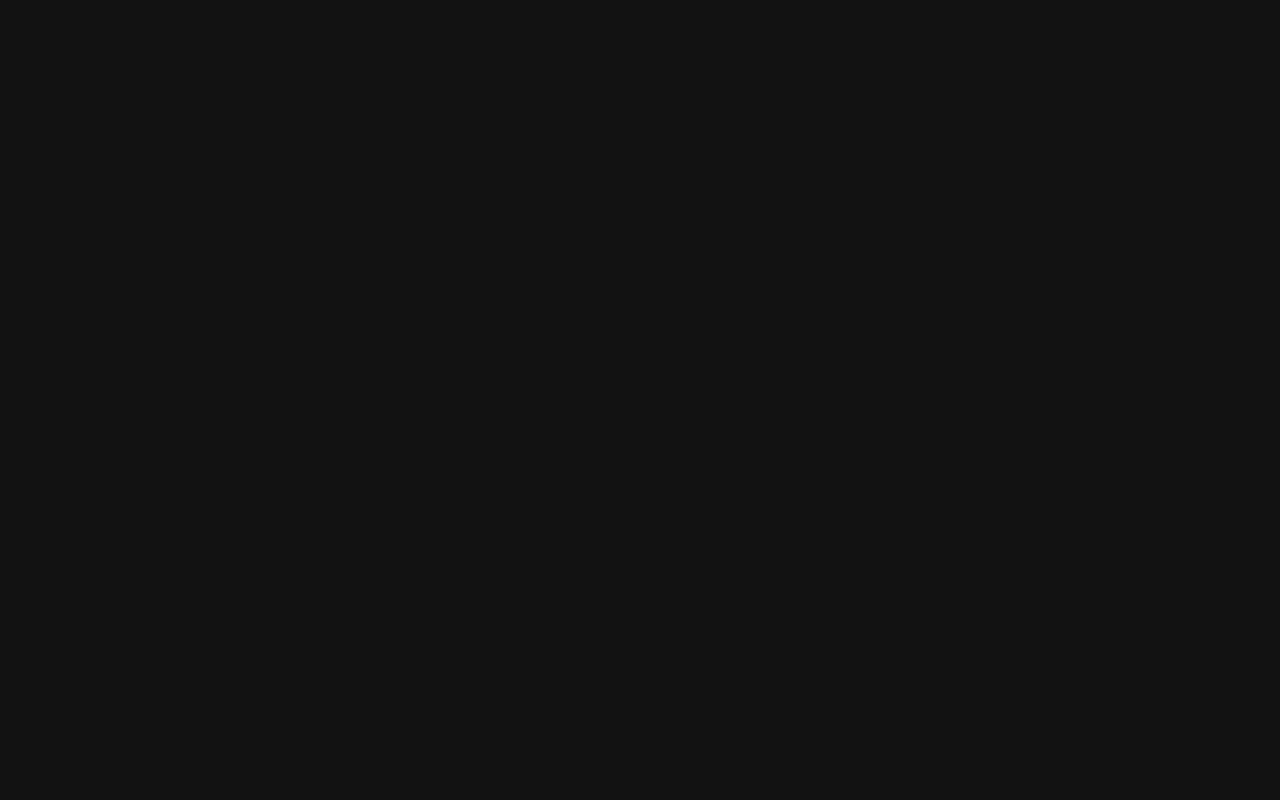
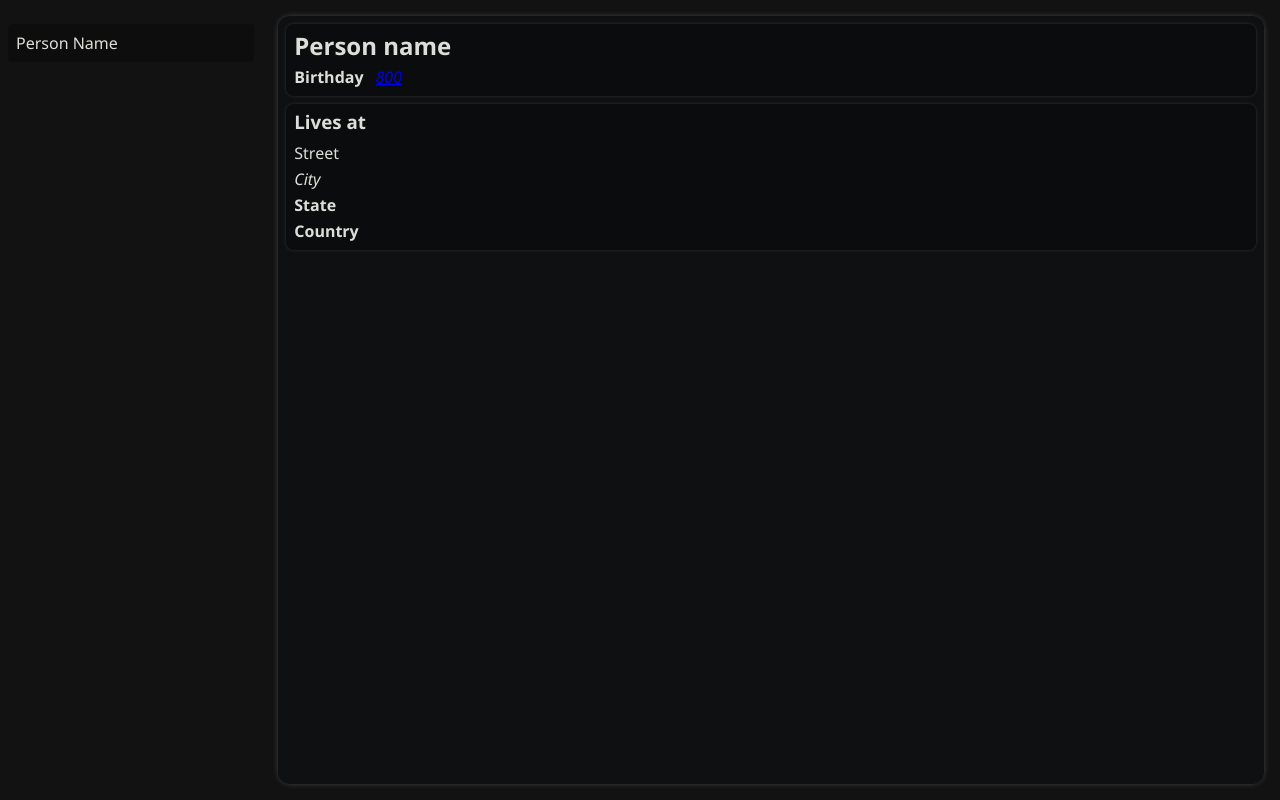
Before and after one commit to shikitsun/tier-1-svelte, a SvelteKit app: page /cause-effect in a window 1280 px wide. Built offline with nearby package versions, Linux system fonts and the light colour scheme.

Commit message:
init cause effect markup & styling

```diff
--- a/src/routes/cause-effect/+page.svelte
+++ b/src/routes/cause-effect/+page.svelte
@@ -1,5 +1,104 @@
 <script></script>
 
-<main />
+<main>
+  <ul class="people">
+    <li>Person Name</li>
+  </ul>
+  <article class="panel">
+    <section class="short-info">
+      <h2>Person name</h2>
+      <div class="about">
+        <strong class="birthday">Birthday</strong>
+        <address>
+          <a href="tel:800">800</a>
+        </address>
+      </div>
+    </section>
 
-<style></style>
+    <section class="address-section">
+      <h3>Lives at</h3>
+      <div class="address">
+        <span class="street">Street</span><i class="city">City</i><strong class="state"
+          >State</strong
+        ><strong class="country">Country</strong>
+      </div>
+    </section>
+  </article>
+</main>
+
+<style>
+  main {
+    display: flex;
+  }
+
+  .people {
+    all: unset;
+    display: flex;
+    flex-direction: column;
+    flex: 1 1 20%;
+    padding: 1.5rem 0.5rem;
+    row-gap: 0.25rem;
+    max-height: calc(100vh - 1.5rem * 2);
+    overflow-y: auto;
+  }
+
+  .people li {
+    all: unset;
+    display: flex;
+    padding: 0.5rem;
+    background-color: #0004;
+    border-radius: 0.25rem;
+    cursor: pointer;
+  }
+
+  .people li.active {
+    box-shadow: 0 0 4px -1px #cccc;
+  }
+
+  .panel {
+    flex: 1 1 80%;
+    --p: 0.5rem;
+    --pt: 0.3rem;
+    padding: 0.5rem;
+    background-color: #0008142c;
+    box-shadow: 0px 0px 8px -4px #cccc;
+    border-radius: 0.75rem;
+    margin: 1rem;
+  }
+
+  .panel > section {
+    padding: var(--p);
+    padding-top: var(--pt);
+  }
+
+  .panel h2,
+  h3 {
+    margin: 0;
+  }
+
+  .panel,
+  .panel .address-section {
+    display: flex;
+    flex-direction: column;
+    row-gap: 0.5rem;
+  }
+
+  .panel .short-info,
+  .panel .address-section .address {
+    display: flex;
+    flex-direction: column;
+    row-gap: 0.25rem;
+  }
+
+  .panel .short-info,
+  .panel .address-section {
+    border-radius: 8px;
+    background-color: #0004;
+    box-shadow: 0 0 4px -1px #444;
+  }
+
+  .panel .short-info .about {
+    display: flex;
+    column-gap: 0.75rem;
+  }
+</style>
```
